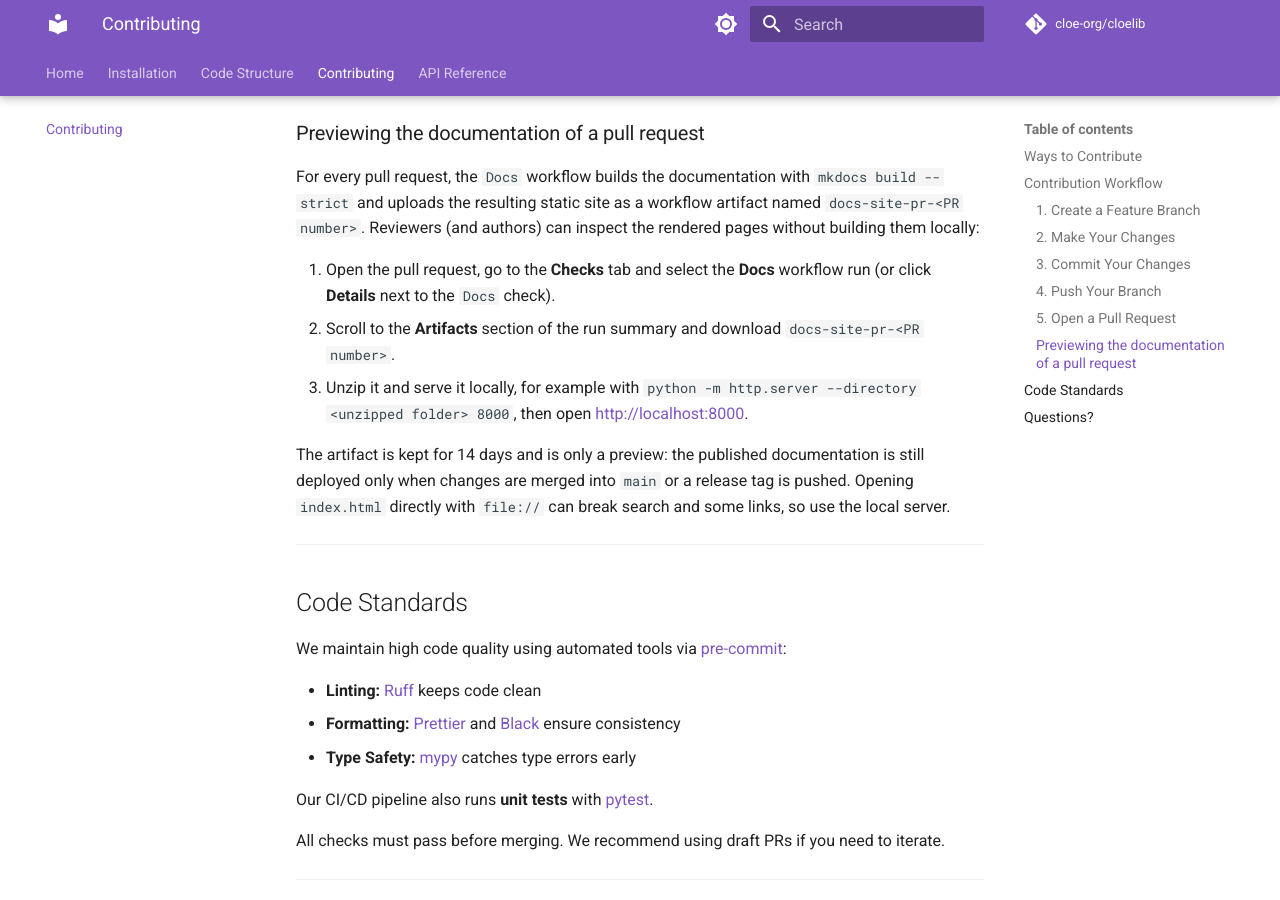
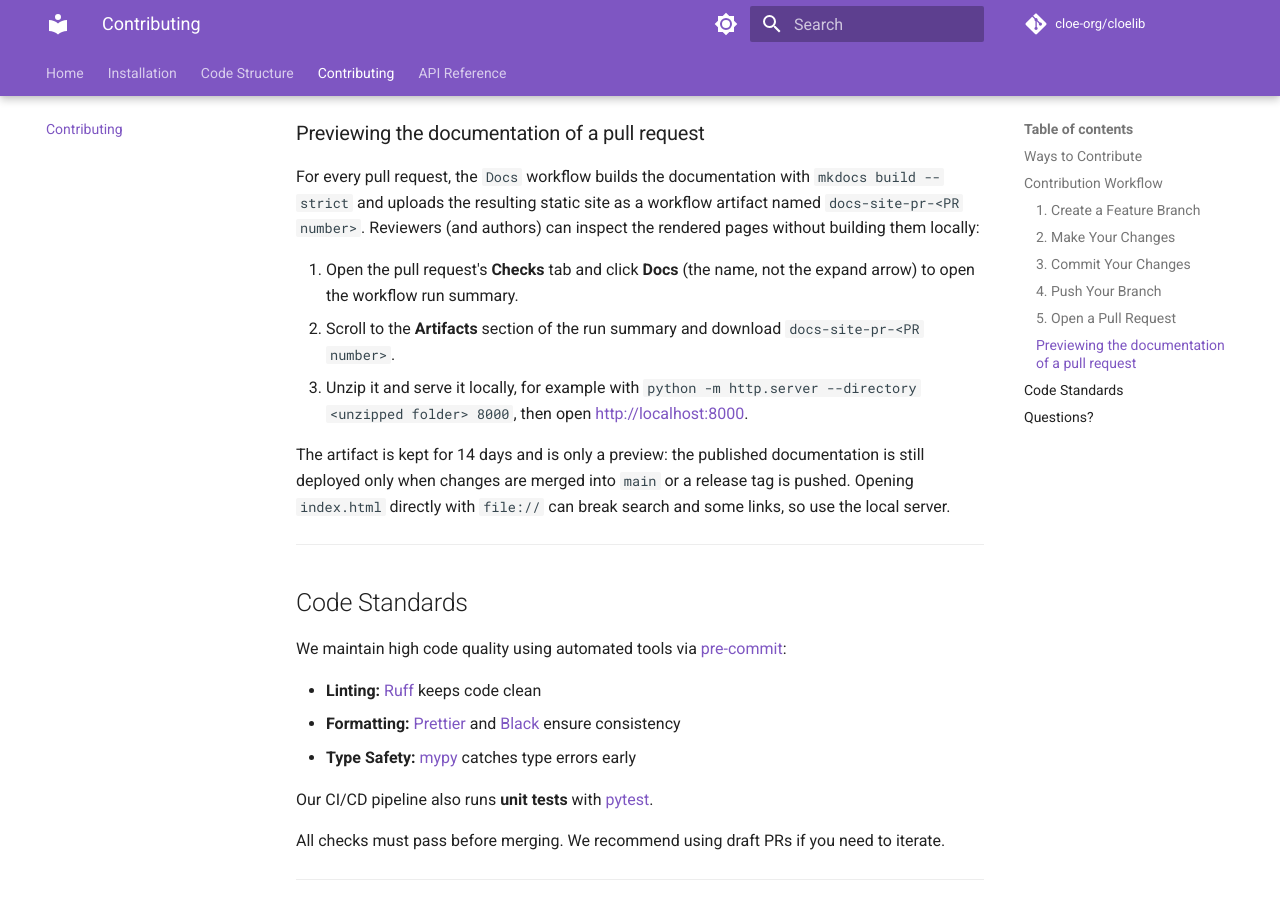
Before and after one commit to cloe-org/cloelib, an MkDocs documentation site: the page built from docs/contributing.md, in a window 1280 px wide and 900 px high, scrolled down 1659 px. Built offline with MkDocs 1.6.1 and Material for MkDocs 9.7.7, drawn with Linux system fonts in a browser that asks for light colours; comment, search, counter and statistics services are not loaded; the version menu is left out.

Commit message:
update PR template and contributing.md

```diff
--- a/docs/contributing.md
+++ b/docs/contributing.md
@@ -60,7 +60,7 @@
 
 For every pull request, the `Docs` workflow builds the documentation with `mkdocs build --strict` and uploads the resulting static site as a workflow artifact named `docs-site-pr-<PR number>`. Reviewers (and authors) can inspect the rendered pages without building them locally:
 
-1. Open the pull request, go to the **Checks** tab and select the **Docs** workflow run (or click **Details** next to the `Docs` check).
+1. Open the pull request's **Checks** tab and click **Docs** (the name, not the expand arrow) to open the workflow run summary.
 2. Scroll to the **Artifacts** section of the run summary and download `docs-site-pr-<PR number>`.
 3. Unzip it and serve it locally, for example with `python -m http.server --directory <unzipped folder> 8000`, then open <http://localhost:8000>.
 
```
Also changed, not shown: .github/pull_request_template.md.
